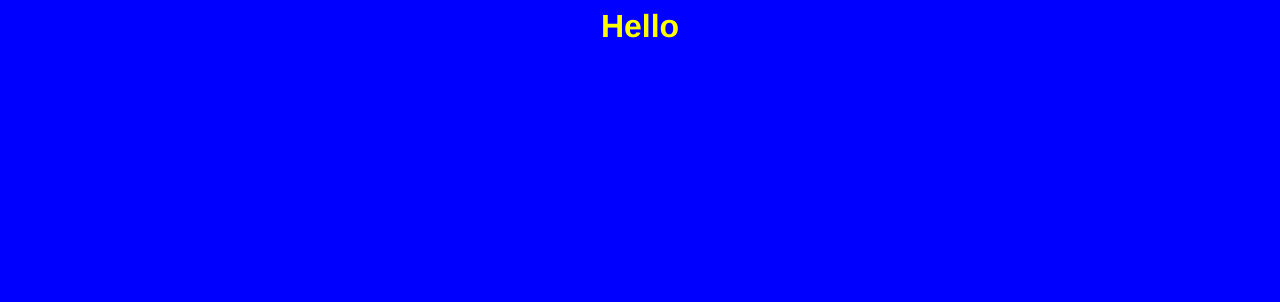
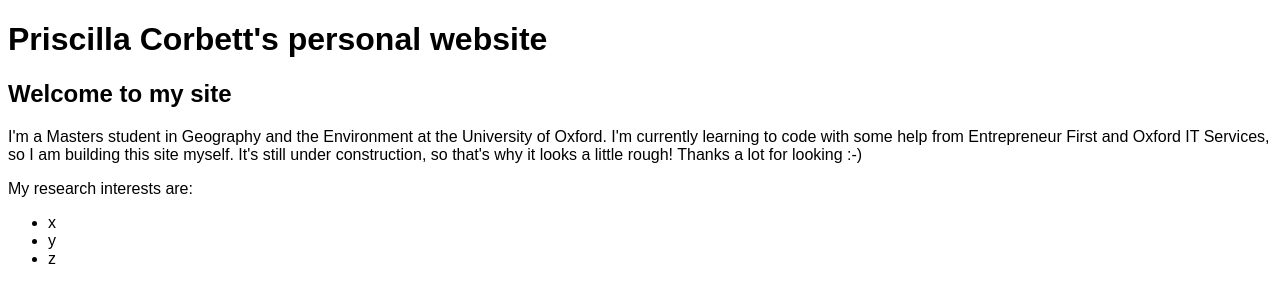
Before and after one commit to pecorbett/first_site, a plain HTML site: page index.html in a window 1280 px wide. Drawn offline with Linux system fonts and the light colour scheme.

Commit message:
Attempt no.2

```diff
--- a/index.html
+++ b/index.html
@@ -1,11 +1,30 @@
-<h1>Hello</h1>
+<!DOCTYPE html>
+<html>
+<head>
+	<title>Priscilla Corbett</title>
+</head>
+<body>
+	<header>
+		<h1>Priscilla Corbett's personal website</h1>
+		<h2>Welcome to my site</h2>
+	</header>
 <style>
 	body {
-	text-align: center;
-	background: blue;
-	color: yellow;
-	font-family: helvetica;
+	font-family: arial;
 	}
-<p>Thank you for visiting my site.
-I am an MPhil Geograpghy student trying to make her way in the world!</p>
-<style>
+</style>
+<p>
+I'm a Masters student in Geography and the Environment at the University of Oxford.
+I'm currently learning to code with some help from Entrepreneur First and Oxford IT Services, so I am building this site myself. It's still under construction, so that's why it looks a little rough!
+Thanks a lot for looking :-)
+</p>
+<p>
+My research interests are:
+<ul>
+	<li>x</li>
+	<li>y</li>
+	<li>z</li>
+</ul>
+</p>
+</body>
+</html>
```
